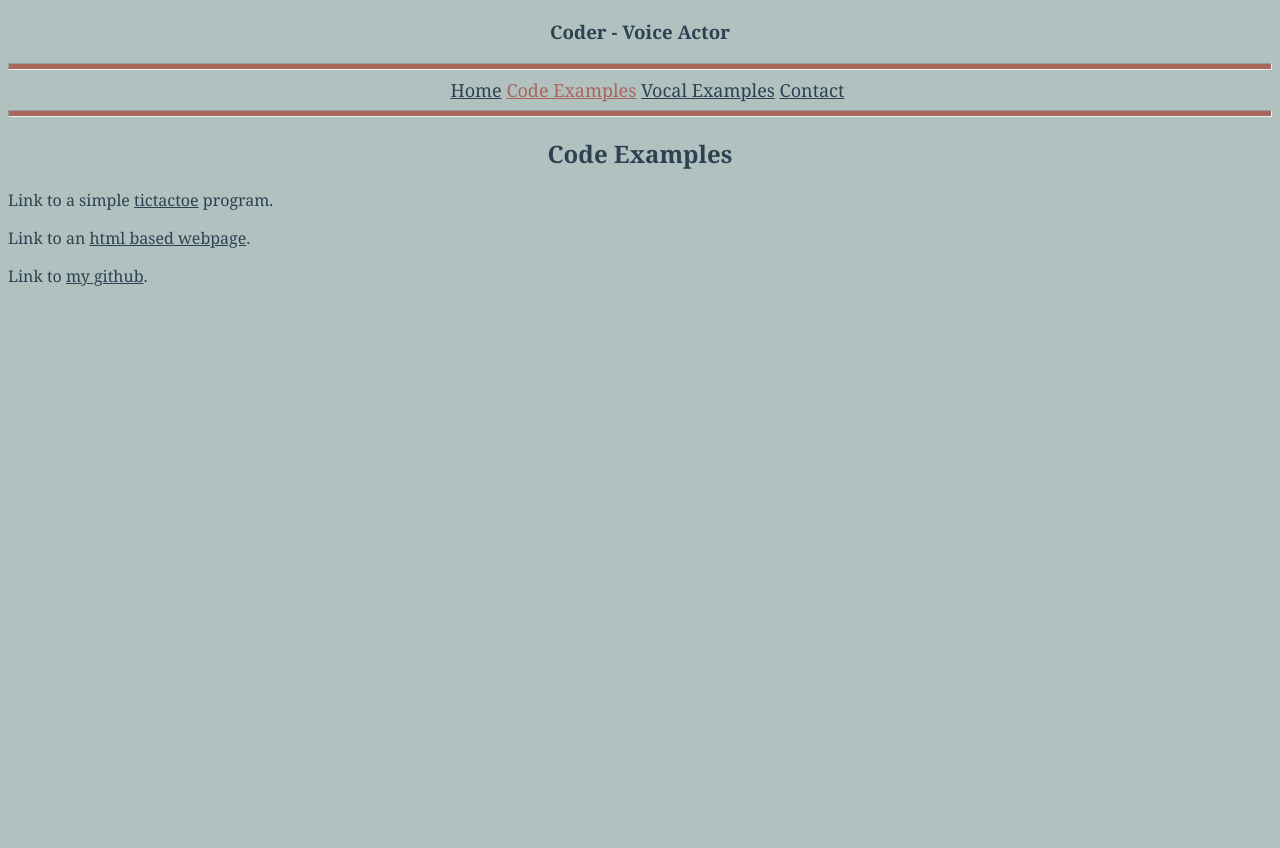
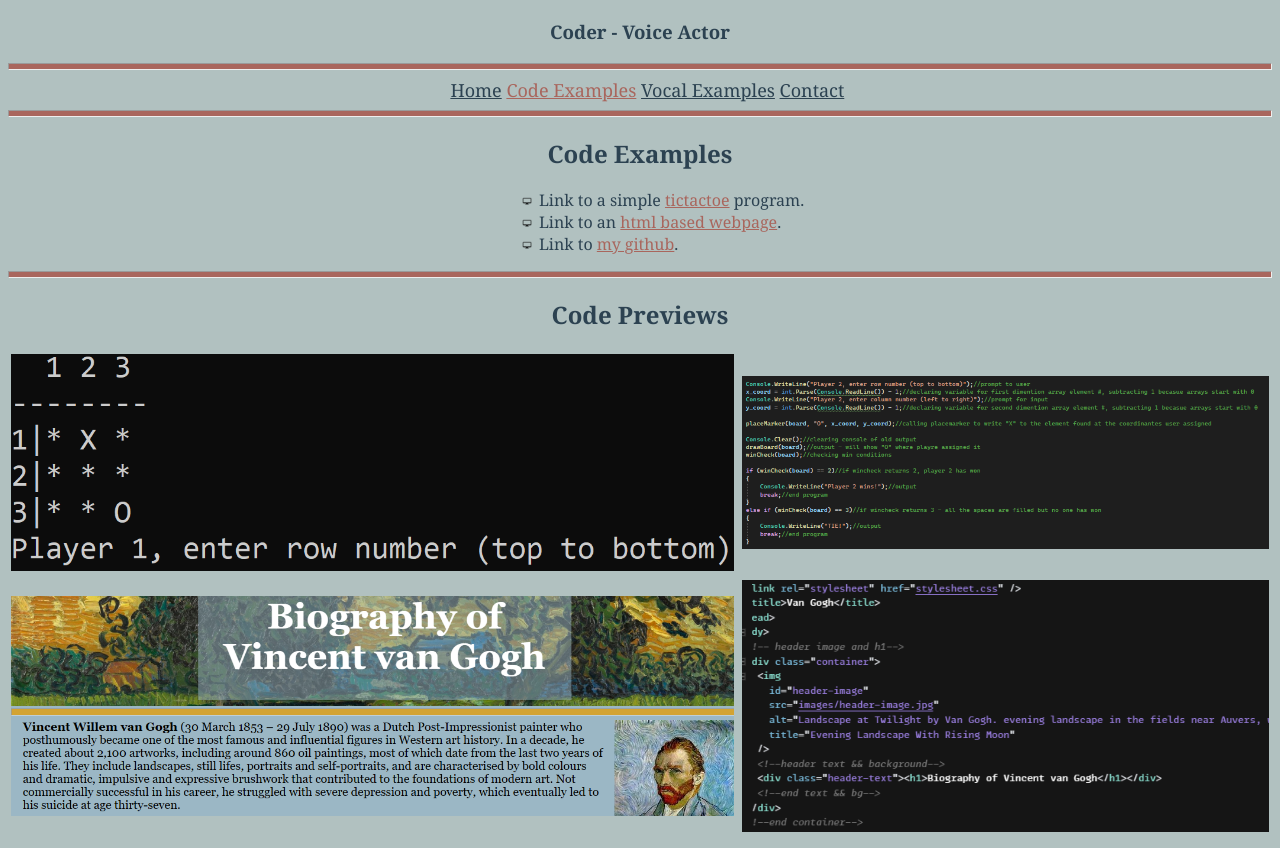
Before and after one commit to ZabWiggins/zabwiggins.github.io, a website: page code.html in a window 1280 px wide. Shown: the part 67-915 px from the top of the page. Before the commit the page ends 800 px from the top, so only its background shows below. Drawn offline with Linux system fonts and the light colour scheme.

Commit message:
Add files via upload

```diff
--- a/code.html
+++ b/code.html
@@ -19,15 +19,26 @@
     </div>
     <hr />
     <h2>Code Examples</h2>
-    <p id="tictactoe">
+    <ul id="code">
+    <li id="tictactoe">
       Link to a simple
-      <a target="_blank" href="https://github.com/ZabWiggins/tictactoe"
+      <a id="link" target="_blank" href="https://github.com/ZabWiggins/tictactoe"
         >tictactoe</a
       >
       program.
-      <br/>
-      <p id = "webpage">Link to an <a target="_blank" href = "https://github.com/ZabWiggins/html-webpage">html based webpage</a>.</p>
-    </p>
-    <p id="github">Link to <a target="_blank" href="https://github.com/ZabWiggins?tab=repositories">my github</a>.</p>
+      <li id = "webpage">Link to an <a id="link" target="_blank" href = "https://github.com/ZabWiggins/html-webpage">html based webpage</a>.</li>
+      </li>
+    <li id="github">Link to <a id="link" target="_blank" href="https://github.com/ZabWiggins?tab=repositories">my github</a>.</li>
+  </ul>
+  <hr/>
+  <h2>Code Previews</h2>
+  <table>
+    <tr>
+      <td><img class="photogrid" src="images/tictactoepreveiw.png"><td>
+        <td><img class = "photogrid" src="images/ttt2.png"></td>
+        <tr>
+          <td><img class="photogrid" src="images/biopage2.png"></td>
+          <td></td>
+          <td><img class="photogrid" src="images/biopage.png"></td>
   </body>
 </html>
--- a/style.css
+++ b/style.css
@@ -21,8 +21,8 @@ hr {
 #tagline {
   text-align: center;
 }
-#email {
-  color: #000000;
+#link {
+  color: #a9665d;
 }
 #menu {
   font-size: 18px;
@@ -54,3 +54,13 @@ hr {
   padding-top: 40px;
   padding-bottom: 0px;
 }
+#code {
+  list-style-image: url("images/icon.png");
+  padding-left: 42%;
+}
+.photogrid {
+  width: 100%;
+}
+#contactp {
+  text-align: center;
+}
```
Also changed, not shown: contact.html (+2 -2 lines), package.json (added, +24 -0 lines), images/biopage.png (added), images/biopage2.png (added), images/icon.png (added), images/tictactoepreveiw.png (added), images/ttt2.png (added).
